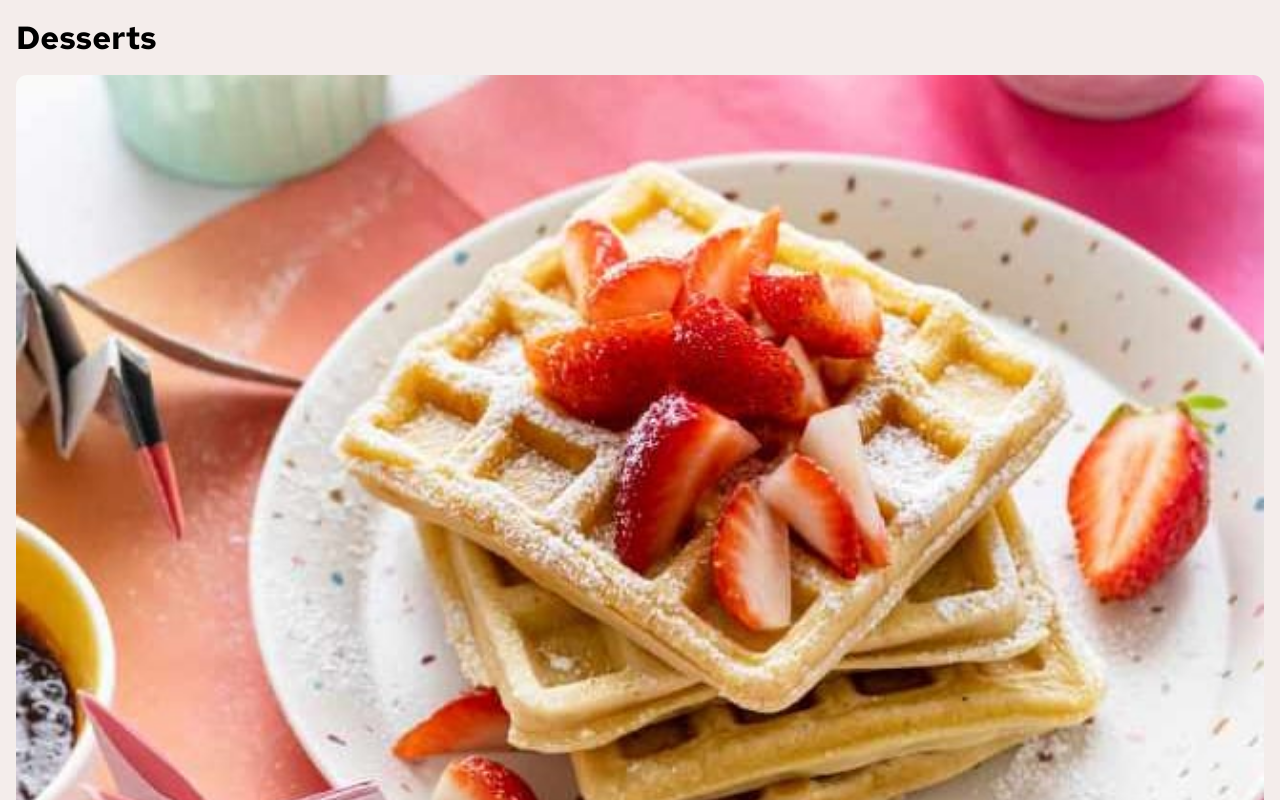
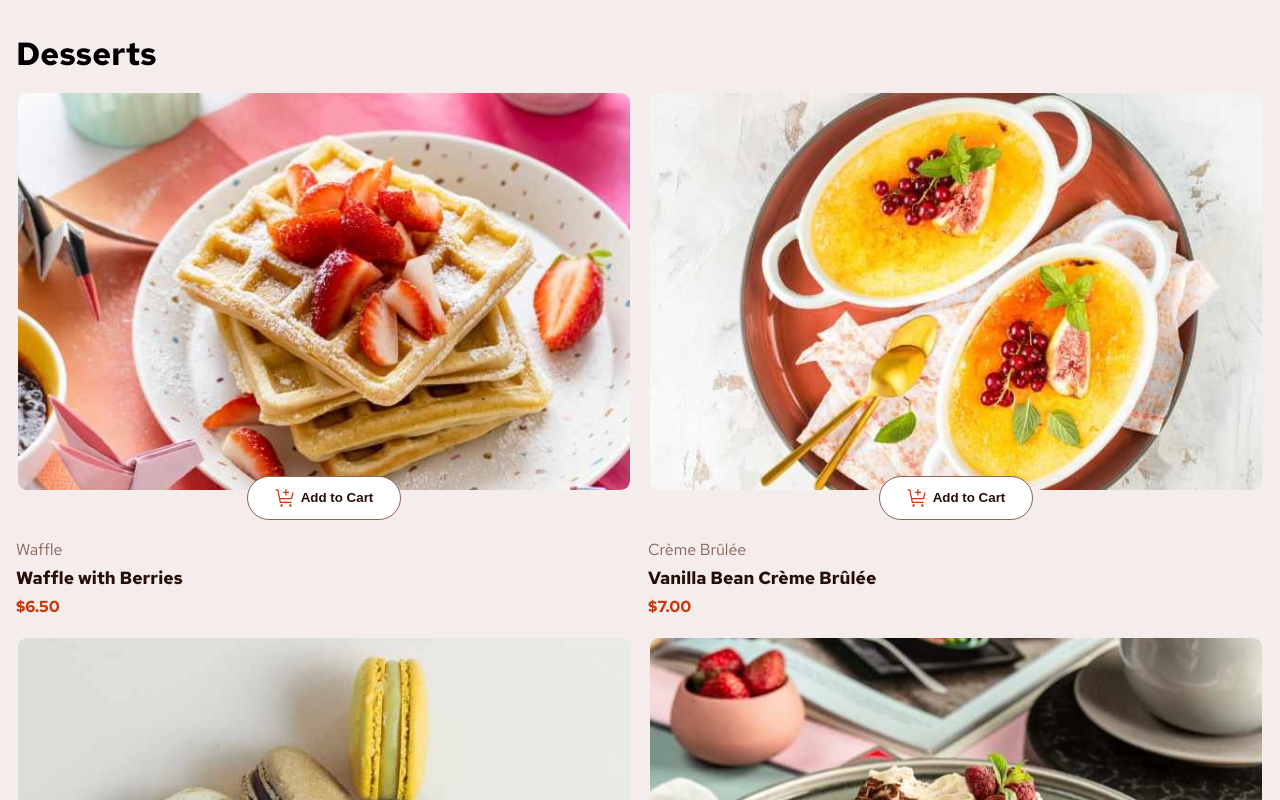
Before and after one commit to dev-paulL/dessert-with-cart, a React (Vite) app: page / in a window 1280 px wide. Shown: the top 800 px of the page. Built offline with nearby package versions, Linux system fonts and the light colour scheme.

Commit message:
basic media queries

```diff
--- a/src/components/DessertCard.jsx
+++ b/src/components/DessertCard.jsx
@@ -28,7 +28,7 @@ export default function DessertCard({ dessert }) {
       <img
         alt={dessert.name}
         src={dessert.image.mobile}
-        className={`section_desserts-article--img ${quantityInCart > 0 && "section_desserts-order--img"}`}
+        className={`section_desserts-article--img ${quantityInCart > 0 ? "section_desserts-order--img" : ""}`}
       />
 
       {quantityInCart === 0 ? (
--- a/src/components/DessertsCategory.jsx
+++ b/src/components/DessertsCategory.jsx
@@ -12,12 +12,15 @@ export default function DessertsCategory() {
   }, []);
 
   return (
+    <>
       <section className="section_desserts">
         <h1>Desserts</h1>
-
+        <div className="section_desserts--allDesserts">
           {desserts.map((dessert) => (
             <DessertCard key={dessert.name} dessert={dessert} />
           ))}
+        </div>
       </section>
+    </>
   );
 }
--- a/src/index.css
+++ b/src/index.css
@@ -44,13 +44,16 @@ img {
 }
 
 .section_desserts {
-  display: flex;
-  flex-flow: column;
+  padding: 1rem 0;
+}
+.section_desserts--allDesserts {
+  display: grid;
   gap: 1rem;
 }
 .section_desserts h1 {
   font-size: 2rem;
   font-weight: 700;
+  padding-bottom: 1rem;
 }
 
 .section_desserts-article {
@@ -60,10 +63,11 @@ img {
 }
 .section_desserts-article--img {
   border-radius: var(--cardRadius);
+  border: 2px solid transparent;
 }
 
 .section_desserts-order--img {
-  border: 2px solid var(--Red);
+  border-color: var(--Red);
 }
 
 .section_desserts-article--btn {
@@ -72,7 +76,6 @@ img {
   justify-content: center;
   align-items: center;
   align-self: center;
-
   transform: translateY(-1rem);
   min-width: max-content;
   padding: 0.7rem 1.7rem;
@@ -87,12 +90,12 @@ img {
 
 .section_desserts-article--quantityBtns {
   display: flex;
+  gap: 3rem;
   background-color: var(--Red);
-  width: 50%;
   transform: translateY(-1rem);
-  padding: .5rem;
+  padding: 0.7rem 1.7rem;
   border-radius: 1.5rem;
-  justify-content: space-around;
+
   align-self: center;
   color: white;
   align-items: center;
@@ -130,6 +133,7 @@ img {
   border-radius: var(--cardRadius);
   padding: 1.5rem;
   margin-top: 1.5rem;
+  height: fit-content;
 }
 
 .section_cart h2 {
@@ -142,7 +146,7 @@ img {
   display: flex;
   flex-flow: column;
   min-width: 100%;
-  margin-top: .5rem;
+  margin-top: 0.5rem;
 }
 .section_cart-item--info {
   display: inline-block;
@@ -152,7 +156,7 @@ img {
   font-weight: bold;
   display: block;
   width: 100%;
-  padding: .4rem 0;
+  padding: 0.4rem 0;
   color: var(--rose900);
 }
 .section_cart-item--info span {
@@ -164,7 +168,7 @@ img {
   font-weight: bold;
 }
 .cart-item--price_total {
-    font-weight:600;
+  font-weight: 600;
 }
 
 .cart-item--removeBtn {
@@ -178,10 +182,10 @@ img {
 }
 
 .section_cart-total {
-    margin-top: 1.5rem;
-    display: flex;
-    align-items: center;
-    justify-content: space-between;
+  margin-top: 1.5rem;
+  display: flex;
+  align-items: center;
+  justify-content: space-between;
 }
 
 .section_cart-total--price {
@@ -203,7 +207,7 @@ img {
 hr {
   margin-top: 1rem;
   border-top: 1px solid var(--rose300);
-  opacity: .3;
+  opacity: 0.3;
 }
 
 .section_cart--carbonNeutralDelivery {
@@ -211,10 +215,10 @@ hr {
   align-items: center;
   justify-content: center;
   background: var(--rose100);
-  padding: .7rem;
-  font-size: .9rem;
+  padding: 0.7rem;
+  font-size: 0.9rem;
   margin: 1rem auto;
-  border-radius: .5rem;
+  border-radius: 0.5rem;
   width: 95%;
 }
 .section_cart--carbonNeutralDelivery span {
@@ -222,7 +226,7 @@ hr {
 }
 
 .section_cart--carbonNeutralDelivery img {
-  margin-right: .4rem;
+  margin-right: 0.4rem;
 }
 
 .section_cart--confirmOrderBtn {
@@ -235,5 +239,24 @@ hr {
   margin: auto;
   display: block;
   font-weight: 500;
-  font-size: .9rem;
+  font-size: 0.9rem;
 }
+
+@media screen and (min-width: 48rem) {
+  .section_desserts--allDesserts{
+    grid-template-columns: 1fr 1fr;
+  }
+}
+
+
+@media screen and (min-width: 89rem) {
+  .section_desserts--allDesserts{
+    grid-template-columns: 1fr 1fr 1fr;
+  }
+
+  main {
+    display: grid;
+    grid-template-columns: 70% auto;
+    gap: 2rem;
+    max-width: 100%;
+  }}
```
Also changed, not shown: src/context/CartContext.jsx (+2 -6 lines). Lines whose indentation alone changed are shown as unchanged.
